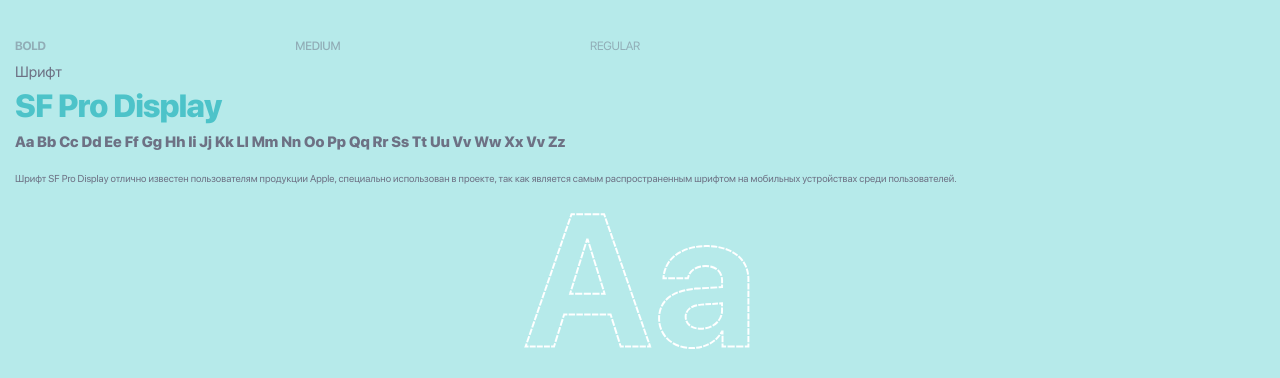
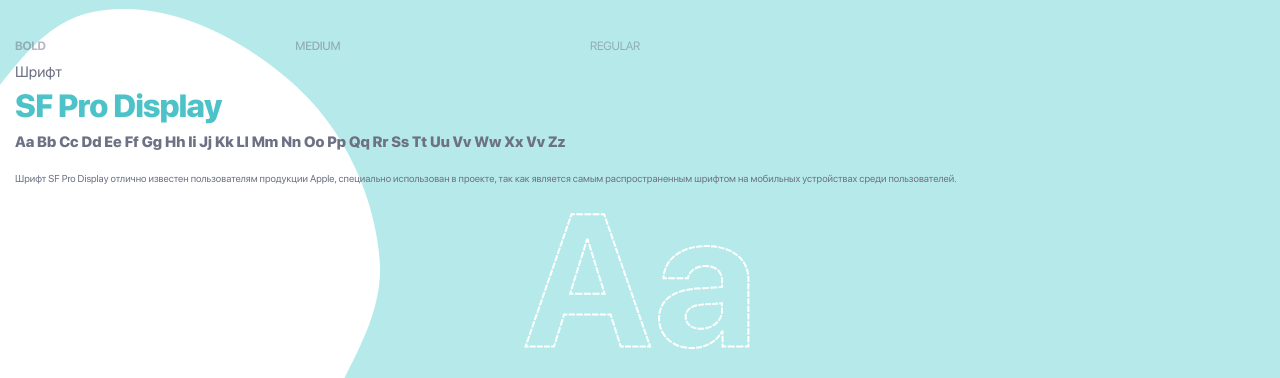
Before and after one commit to uiNoiSE/ENC, a website built with webpack: page src/index.html in a window 1280 px wide. Shown: the part 6085-6463 px from the top of the page. Built offline with nearby package versions, Linux system fonts and the light colour scheme; files whose address does not match are found by name.

Commit message:
+spot in "typography" section

```diff
--- a/src/index.html
+++ b/src/index.html
@@ -269,6 +269,10 @@
         </div>
       </div>
 
+      <div class="typography__spot">
+        <img src="/assets/img/spot-2.png" alt="">
+      </div>
+
     </section>
   </main>
 
--- a/src/scss/typography.scss
+++ b/src/scss/typography.scss
@@ -1,9 +1,14 @@
 .typography {
+  position: relative;
+
   padding-top: 40px;
   padding-bottom: 20px;
   background-color: $c-typography-bg;
 
   &__inner {
+    position: relative;
+    z-index: 1;
+
     & > * {
       color: $c-typography;
     }
@@ -59,4 +64,12 @@
 
     margin-bottom: 20px;
   }
+
+  &__spot {
+    position: absolute;
+    top: 11px;
+    left: -220px;
+
+    width: fit-content;
+  }
 }
```
Also changed, not shown: src/img/spot-2.png (added), src/img/spot.png.
